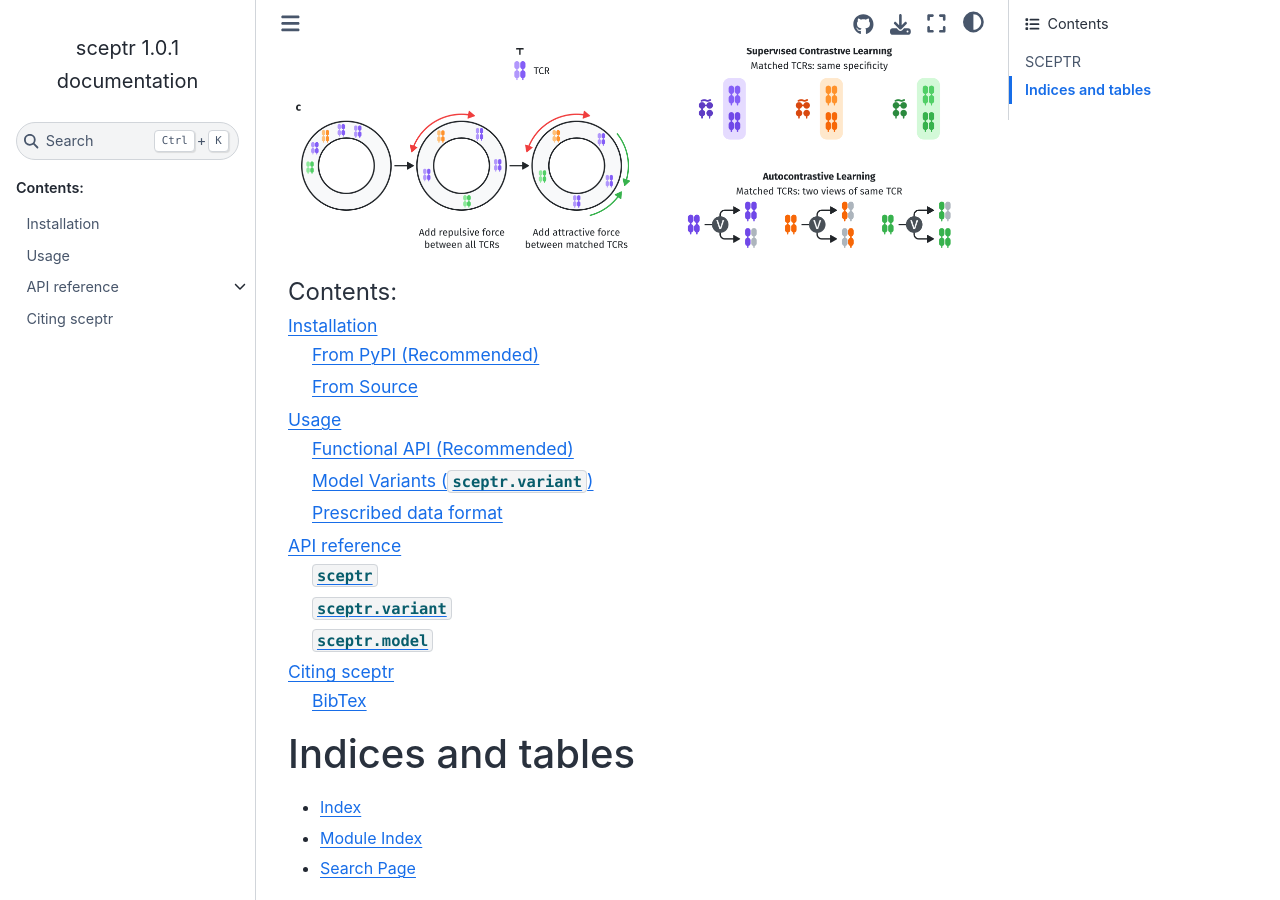
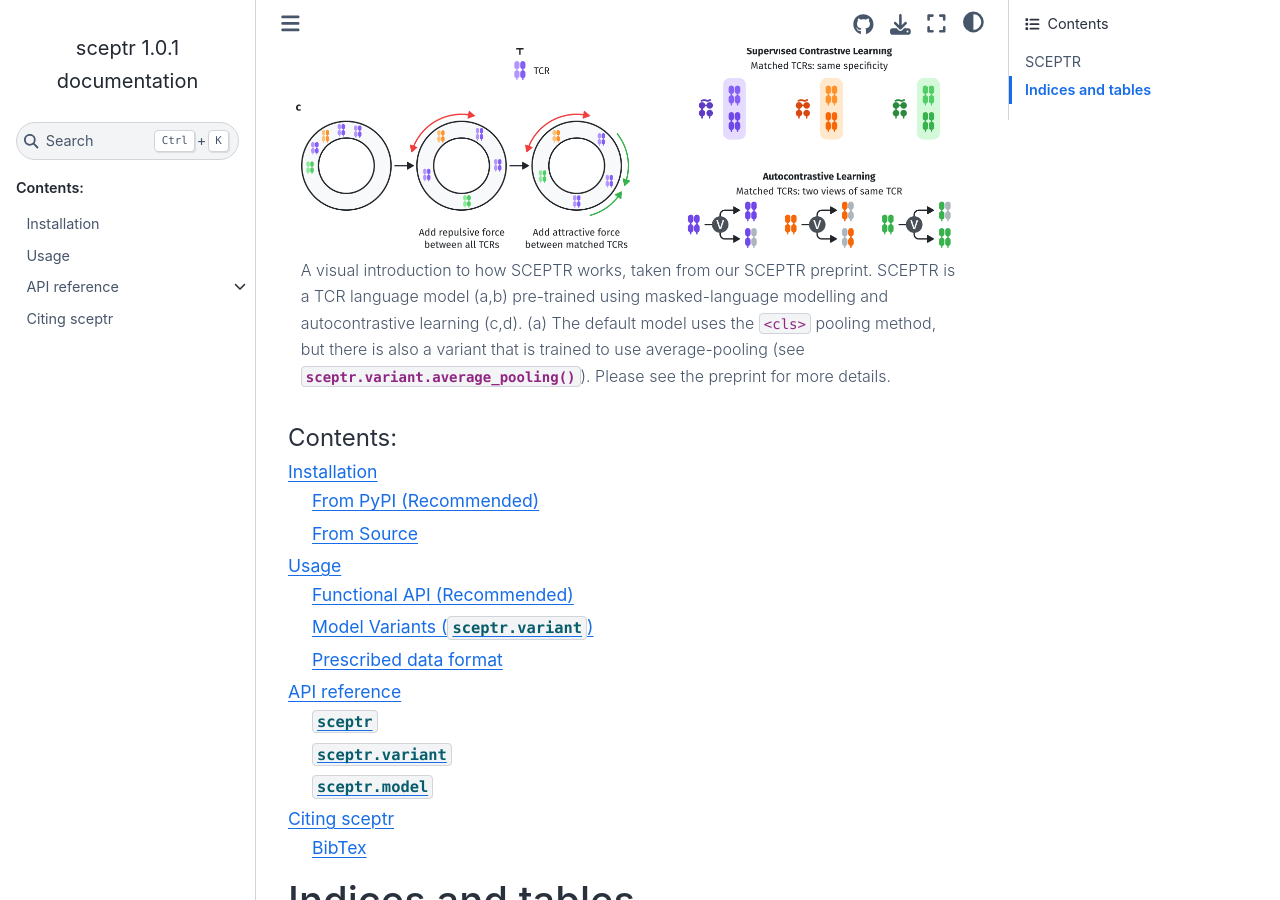
Before and after one commit to yutanagano/sceptr, a Sphinx documentation site: the page built from docs/index.rst, in a window 1280 px wide and 900 px high, scrolled down 895 px. Built offline with Sphinx 7.4.7 and the Sphinx Book theme 1.1.4, drawn with Linux system fonts in a browser that asks for light colours; some of the changed lines change nothing that is shown.

Commit message:
Fix bug in docs landing page figure legend text

```diff
--- a/docs/index.rst
+++ b/docs/index.rst
@@ -18,7 +18,7 @@ What's even better is that they are fully compliant with `pyrepseq <https://pyre
    A visual introduction to how SCEPTR works, taken from our SCEPTR preprint.
    SCEPTR is a TCR language model (a,b) pre-trained using masked-language modelling and autocontrastive learning (c,d).
    (a) The default model uses the ``<cls>`` pooling method, but there is also a variant that is trained to use average-pooling (see :py:func:`sceptr.variant.average_pooling`).
-   Please see the `preprint <https://arxiv.org/abs/2406.06397>`_  for more details.
+   Please see the preprint for more details.
 
 .. toctree::
    :maxdepth: 2
```
